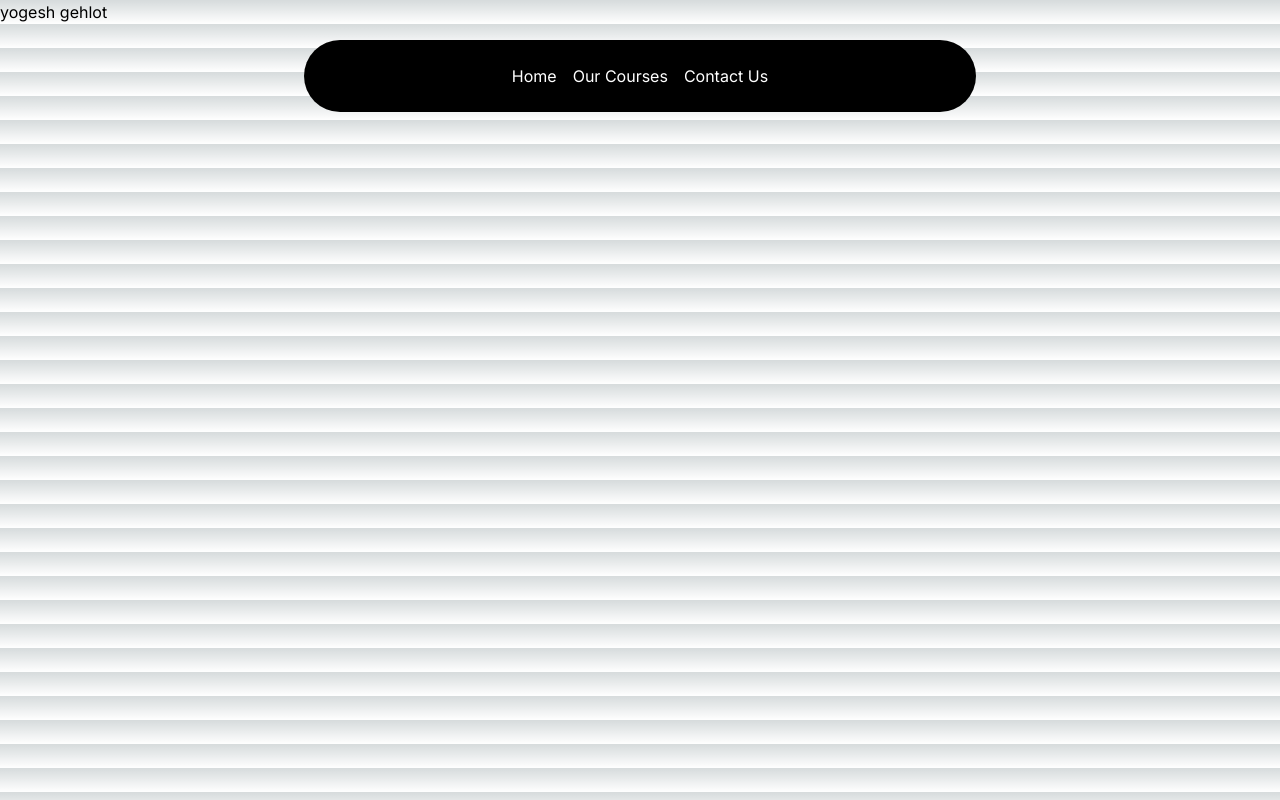
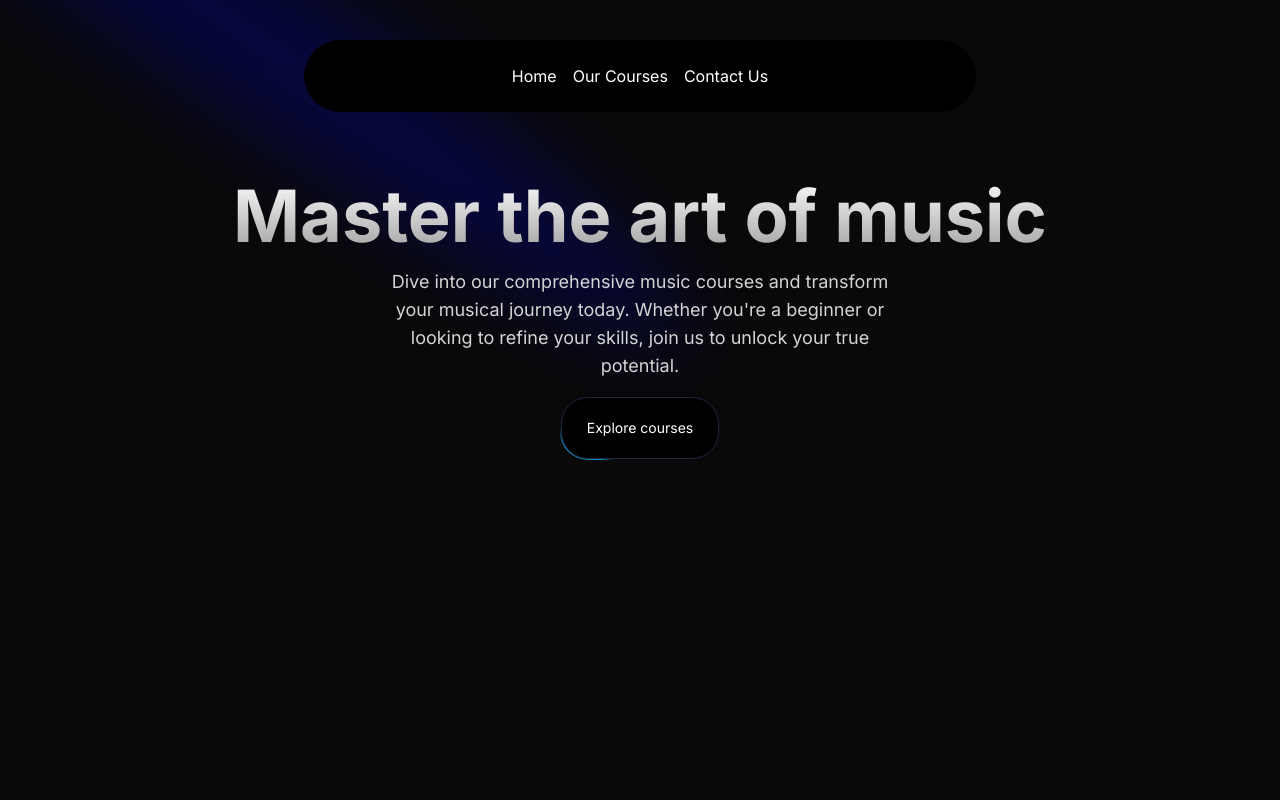
Before and after one commit to yogsgehlot/music-school, a Next.js app: page / in a window 1280 px wide. Built offline with nearby package versions, Linux system fonts and the light colour scheme.

Commit message:
hero section and spotlight

```diff
--- a/src/app/page.tsx
+++ b/src/app/page.tsx
@@ -1,7 +1,11 @@
+import HeroSection from "@/components/HeroSection";
 import Image from "next/image";
 
 export default function Home() {
   return (
-    <h1>yogesh gehlot</h1>
+   <main className="min-h-screen bg-black/[0.96] antialiased bg-grid-white/[0.02]">
+      <HeroSection />
+
+    </main>
   );
 }
--- /dev/null
+++ b/src/components/HeroSection.tsx
@@ -0,0 +1,37 @@
+import Link from "next/link"
+import { Spotlight } from "./ui/Spotlight"
+import { Button } from "./ui/moving-border";
+
+function HeroSection() {
+  return (
+    <div
+    className="h-auto md:h-[40rem] w-full rounded-md flex flex-col items-center justify-center relative overflow-hidden mx-auto py-10 md:py-0"
+    >
+        <Spotlight
+        className="-top-40 left-0 md:left-60 md:-top-20"
+        fill="blue"
+      />
+        <div className="p-4 relative z-10 w-full text-center" >
+            <h1
+            className="mt-20 md:mt-0 text-4xl md:text-7xl font-bold bg-clip-text text-transparent bg-gradient-to-b from-neutral-50 to-neutral-400"
+            >Master the art of music</h1>
+            <p
+            className="mt-4 font-normal text-base md:text-lg text-neutral-300 max-w-lg mx-auto"
+            >Dive into our comprehensive music courses and transform your musical journey today. Whether you're a beginner or looking to refine your skills, join us to unlock your true potential.</p>
+            <div className="mt-4">
+                <Link href={"/courses"}>
+                    <Button
+                    borderRadius="1.75rem"
+                    className="bg-white dark:bg-black text-black dark:text-white border-neutral-200 dark:border-slate-800"
+                    >
+                    Explore courses
+                    </Button>
+                </Link>
+            </div>
+        </div>
+
+        </div>
+  )
+}
+
+export default HeroSection
--- /dev/null
+++ b/src/components/ui/Spotlight.tsx
@@ -0,0 +1,56 @@
+import React from "react";
+import { cn } from "@/utils/cn";
+
+type SpotlightProps = {
+  className?: string;
+  fill?: string;
+};
+
+export const Spotlight = ({ className, fill }: SpotlightProps) => {
+  return (
+    <svg
+      className={cn(
+        "animate-spotlight pointer-events-none absolute z-[1]  h-[169%] w-[138%] lg:w-[84%] opacity-0",
+        className
+      )}
+      xmlns="http://www.w3.org/2000/svg"
+      viewBox="0 0 3787 2842"
+      fill="none"
+    >
+      <g filter="url(#filter)">
+        <ellipse
+          cx="1924.71"
+          cy="273.501"
+          rx="1924.71"
+          ry="273.501"
+          transform="matrix(-0.822377 -0.568943 -0.568943 0.822377 3631.88 2291.09)"
+          fill={fill || "white"}
+          fillOpacity="0.21"
+        ></ellipse>
+      </g>
+      <defs>
+        <filter
+          id="filter"
+          x="0.860352"
+          y="0.838989"
+          width="3785.16"
+          height="2840.26"
+          filterUnits="userSpaceOnUse"
+          colorInterpolationFilters="sRGB"
+        >
+          <feFlood floodOpacity="0" result="BackgroundImageFix"></feFlood>
+          <feBlend
+            mode="normal"
+            in="SourceGraphic"
+            in2="BackgroundImageFix"
+            result="shape"
+          ></feBlend>
+          <feGaussianBlur
+            stdDeviation="151"
+            result="effect1_foregroundBlur_1065_8"
+          ></feGaussianBlur>
+        </filter>
+      </defs>
+    </svg>
+  );
+};
--- /dev/null
+++ b/src/components/ui/moving-border.tsx
@@ -0,0 +1,139 @@
+"use client";
+import React from "react";
+import {
+  motion,
+  useAnimationFrame,
+  useMotionTemplate,
+  useMotionValue,
+  useTransform,
+} from "framer-motion";
+import { useRef } from "react";
+import { cn } from "@/utils/cn";
+
+export function Button({
+  borderRadius = "1.75rem",
+  children,
+  as: Component = "button",
+  containerClassName,
+  borderClassName,
+  duration,
+  className,
+  ...otherProps
+}: {
+  borderRadius?: string;
+  children: React.ReactNode;
+  as?: any;
+  containerClassName?: string;
+  borderClassName?: string;
+  duration?: number;
+  className?: string;
+  [key: string]: any;
+}) {
+  return (
+    <Component
+      className={cn(
+        "bg-transparent relative text-xl  h-16 w-40 p-[1px] overflow-hidden ",
+        containerClassName
+      )}
+      style={{
+        borderRadius: borderRadius,
+      }}
+      {...otherProps}
+    >
+      <div
+        className="absolute inset-0"
+        style={{ borderRadius: `calc(${borderRadius} * 0.96)` }}
+      >
+        <MovingBorder duration={duration} rx="30%" ry="30%">
+          <div
+            className={cn(
+              "h-20 w-20 opacity-[0.8] bg-[radial-gradient(var(--sky-500)_40%,transparent_60%)]",
+              borderClassName
+            )}
+          />
+        </MovingBorder>
+      </div>
+
+      <div
+        className={cn(
+          "relative bg-slate-900/[0.8] border border-slate-800 backdrop-blur-xl text-white flex items-center justify-center w-full h-full text-sm antialiased",
+          className
+        )}
+        style={{
+          borderRadius: `calc(${borderRadius} * 0.96)`,
+        }}
+      >
+        {children}
+      </div>
+    </Component>
+  );
+}
+
+export const MovingBorder = ({
+  children,
+  duration = 2000,
+  rx,
+  ry,
+  ...otherProps
+}: {
+  children: React.ReactNode;
+  duration?: number;
+  rx?: string;
+  ry?: string;
+  [key: string]: any;
+}) => {
+  const pathRef = useRef<any>();
+  const progress = useMotionValue<number>(0);
+
+  useAnimationFrame((time) => {
+    const length = pathRef.current?.getTotalLength();
+    if (length) {
+      const pxPerMillisecond = length / duration;
+      progress.set((time * pxPerMillisecond) % length);
+    }
+  });
+
+  const x = useTransform(
+    progress,
+    (val) => pathRef.current?.getPointAtLength(val).x
+  );
+  const y = useTransform(
+    progress,
+    (val) => pathRef.current?.getPointAtLength(val).y
+  );
+
+  const transform = useMotionTemplate`translateX(${x}px) translateY(${y}px) translateX(-50%) translateY(-50%)`;
+
+  return (
+    <>
+      <svg
+        xmlns="http://www.w3.org/2000/svg"
+        preserveAspectRatio="none"
+        className="absolute h-full w-full"
+        width="100%"
+        height="100%"
+        {...otherProps}
+      >
+        <rect
+          fill="none"
+          width="100%"
+          height="100%"
+          rx={rx}
+          ry={ry}
+          ref={pathRef}
+        />
+      </svg>
+      <motion.div
+        style={{
+          position: "absolute",
+          top: 0,
+          left: 0,
+          display: "inline-block",
+          transform,
+        }}
+      >
+        {children}
+      </motion.div>
+    </>
+  );
+};
--- a/tailwind.config.ts
+++ b/tailwind.config.ts
@@ -1,4 +1,47 @@
 import type { Config } from "tailwindcss";
+
+// const svgToDataUri = require("mini-svg-data-uri");
+const colors = require("tailwindcss/colors");
+const {
+  default: flattenColorPalette,
+} = require("tailwindcss/lib/util/flattenColorPalette");
+
+// Plugin to add each Tailwind color as a global CSS variable
+function addVariablesForColors({ addBase, theme }: any) {
+  const allColors = flattenColorPalette(theme('colors'));
+  const newVars = Object.fromEntries(
+    Object.entries(allColors).map(([key, value]) => [`--${key}`, value])
+  );
+
+  addBase({
+    ':root': newVars,
+  });
+}
+
+/*
+function addSvgPatterns({ matchUtilities, theme }: any) {
+  matchUtilities(
+    {
+      'bg-grid': (value: any) => ({
+        backgroundImage: `url("${svgToDataUri(
+          `<svg xmlns="http://www.w3.org/2000/svg" viewBox="0 0 32 32" width="32" height="32" fill="none" stroke="${value}"><path d="M0 .5H31.5V32"/></svg>`
+        )}")`,
+      }),
+      'bg-grid-small': (value: any) => ({
+        backgroundImage: `url("${svgToDataUri(
+          `<svg xmlns="http://www.w3.org/2000/svg" viewBox="0 0 32 32" width="8" height="8" fill="none" stroke="${value}"><path d="M0 .5H31.5V32"/></svg>`
+        )}")`,
+      }),
+      'bg-dot': (value: any) => ({
+        backgroundImage: `url("${svgToDataUri(
+          `<svg xmlns="http://www.w3.org/2000/svg" viewBox="0 0 32 32" width="16" height="16" fill="none"><circle fill="${value}" id="pattern-circle" cx="10" cy="10" r="1.6257413380501518"></circle></svg>`
+        )}")`,
+      }),
+    },
+    { values: flattenColorPalette(theme('backgroundColor')), type: 'color' }
+  );
+}
+*/
 
 const config: Config = {
   content: [
@@ -9,13 +52,28 @@
   darkMode: 'class',
   theme: {
     extend: {
+      animation:{
+        spotlight: "spotlight 2s ease .75s 1 forwards",
+        scroll: "scroll var(--animation-duration, 40s) var(--animation-direction, forwards) linear infinite"
+      },
       backgroundImage: {
         "gradient-radial": "radial-gradient(var(--tw-gradient-stops))",
         "gradient-conic":
           "conic-gradient(from 180deg at 50% 50%, var(--tw-gradient-stops))",
       },
+      keyframes:{
+        spotlight: {
+          '0%': { opacity: '0', transform: 'translate(-72%, -62%) scale(0.5)' },
+          '100%': { opacity: '1', transform: 'translate(-50%,-40%) scale(1)' },
+        },
+        scroll: {
+          to: {
+            transform: "translate(calc(-50% - 0.5rem))",
+          },
+        },
+      }
     },
   },
-  plugins: [],
+  plugins: [addVariablesForColors],
 };
 export default config;
```
